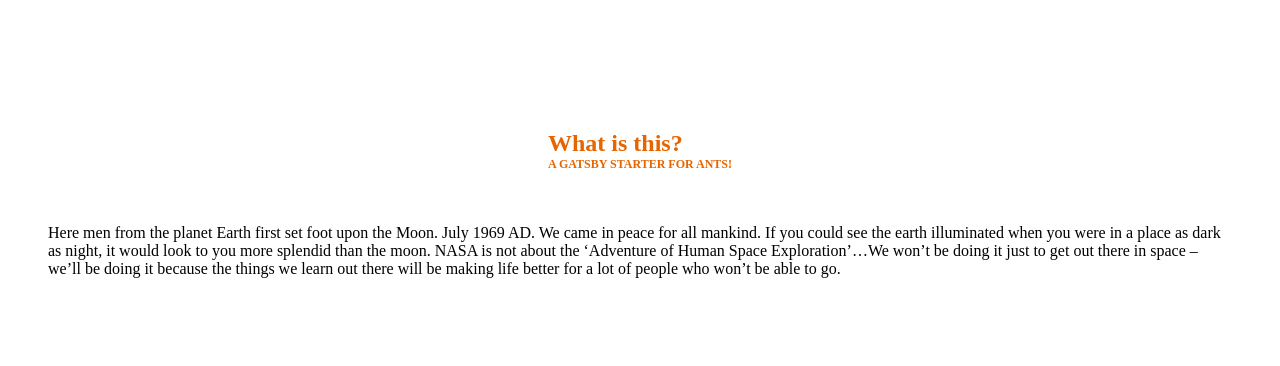
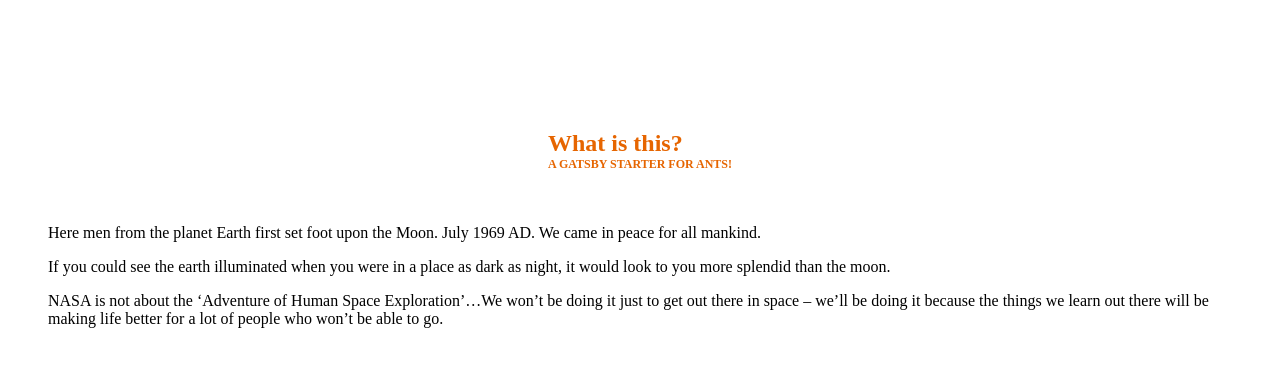
Before and after one commit to withpulp/gatsby-oRanger, a Gatsby site: page /about in a window 1280 px wide. Built offline with nearby package versions, Linux system fonts and the light colour scheme; Gatsby itself is replaced by a stand-in of ours.

Commit message:
about page pulling content from md file

```diff
--- a/gatsby-node.js
+++ b/gatsby-node.js
@@ -41,6 +41,7 @@
             edges {
               node {
                 frontmatter {
+                  type
                   tags
                   category
                 }
@@ -72,6 +73,7 @@
             categorySet.add(edge.node.frontmatter.category);
           }
 
+          if (edge.node.frontmatter.type === 'post') {
             createPage({
               path: edge.node.fields.slug,
               component: postPage,
@@ -79,6 +81,7 @@
                 slug: edge.node.fields.slug,
               },
             });
+          }
         });
 
         const tagList = Array.from(tagSet);
--- a/src/containers/markdown/index.js
+++ b/src/containers/markdown/index.js
@@ -0,0 +1,18 @@
+import React from 'react';
+import './index.css';
+
+class Markdown extends React.Component {
+  render() {
+    const { data } = this.props;
+
+    return (
+      <section className="markdown section">
+        <figure className="markdown figure">
+          <article className="article" dangerouslySetInnerHTML={{ __html: data.node.html }} />
+        </figure>
+      </section>
+    )
+  }
+}
+
+export default Markdown;
--- a/src/pages/about.jsx
+++ b/src/pages/about.jsx
@@ -1,31 +1,34 @@
+import _ from 'lodash';
 import React from 'react';
 import Helmet from 'react-helmet';
 import Hero from '../containers/hero/';
+import Markdown from '../containers/markdown';
 import config from '../../data/SiteConfig';
 
 class AboutIndex extends React.Component {
   render() {
+    const content = this.props.data.allMarkdownRemark.edges;
     const hero = {
       type: 'index',
       title: 'What is this?',
       caption: 'A Gatsby Starter for Ants!'
     };
 
-    // @TODO: get about page data
+    // @TODO: get only about page data
     // from content/pages/about.md
-    // using graphql
-    console.log(this.props.data);
+    // using graphql schema
+    let about;
+    content.forEach((item) => {
+      if (_.includes(item.node.frontmatter.type, 'page') && item.node.frontmatter.title === 'About') {
+        about = item;
+      }
+    });
 
     return (
       <div className="about page">
         <Helmet title={`About | ${config.siteTitle}`} />
         <Hero data={hero} />
-
-        <section className="about section">
-          <figure className="message figure">
-            <p className="message">Here men from the planet Earth first set foot upon the Moon. July 1969 AD. We came in peace for all mankind. If you could see the earth illuminated when you were in a place as dark as night, it would look to you more splendid than the moon. NASA is not about the ‘Adventure of Human Space Exploration’…We won’t be doing it just to get out there in space – we’ll be doing it because the things we learn out there will be making life better for a lot of people who won’t be able to go.</p>
-          </figure>
-        </section>
+        <Markdown data={about} />
       </div>
     );
   }
@@ -35,12 +38,11 @@
 
 /* eslint no-undef: "off"*/
 export const pageQuery = graphql`
-  query AboutQuery {
-  allMarkdownRemark(
-    limit: 1
-  ) {
+query AboutQuery {
+  allMarkdownRemark {
     edges {
       node {
+        html
         frontmatter {
           title
           type
--- a/src/pages/index.jsx
+++ b/src/pages/index.jsx
@@ -9,7 +9,6 @@
 class Index extends React.Component {
   render() {
     const content = this.props.data.allMarkdownRemark.edges;
-    const posts = [];
     const hero = {
       type: 'index',
       title: config.siteTitle,
@@ -17,6 +16,7 @@
     };
 
     // @TODO: filter out post types through graphQL
+    let posts = [];
     content.forEach((item) => {
       if (_.includes(item.node.frontmatter.type, 'post')) {
         posts.push(item);
```
Lines whose indentation alone changed are shown as unchanged.
